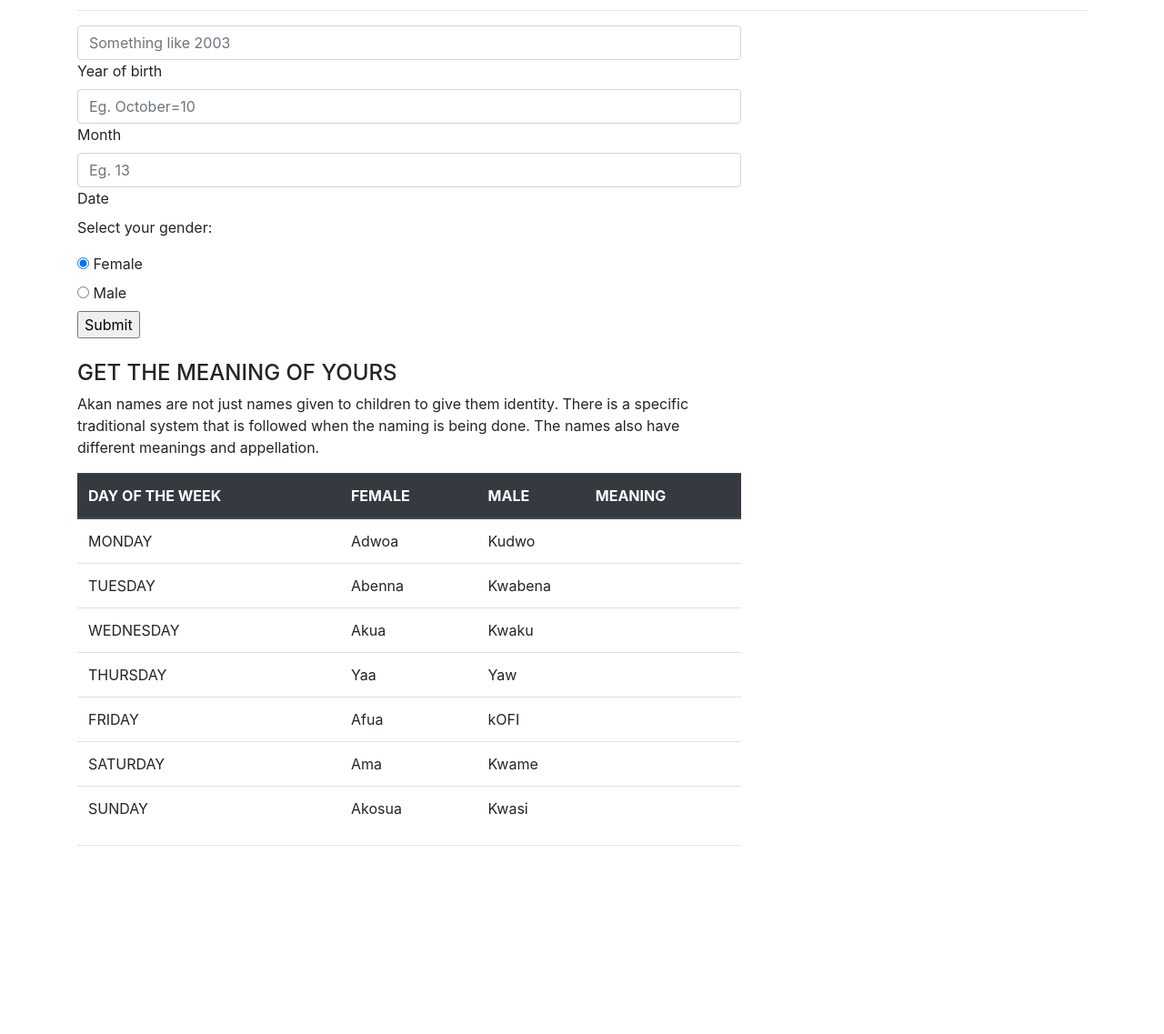
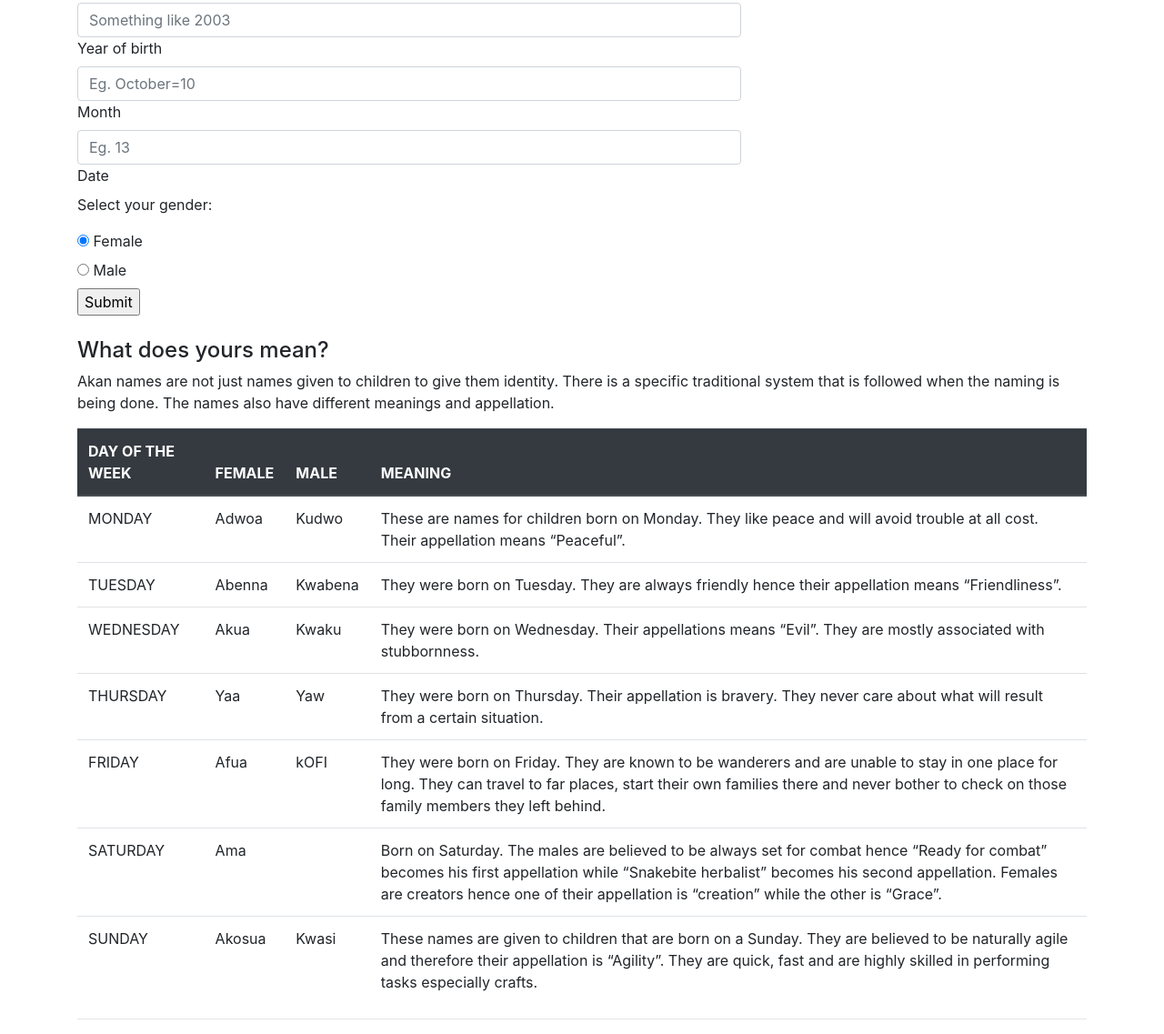
Before and after one commit to AtienoObwanda/AkanNameS, a plain HTML site: page index.html in a window 1280 px wide. Shown: the part 360-1497 px from the top of the page at 91% size. Before the commit the page ends 1306 px from the top, so only its background shows below. Drawn offline with nearby package versions, Linux system fonts and the light colour scheme.

```diff
--- a/index.html
+++ b/index.html
@@ -37,7 +37,7 @@
                     <hr>
                     <form  id="form" name="form" onsubmit="findDay()">
                       <h5> Enter your birth details to generate your Akan name:
-                        <hr>
+
                     </h5>
                       <div class="row">
                         <div class="col-md-8">
@@ -89,10 +89,10 @@
                     </form>
                 </div>
                 <hr>
-                <div class="col-md-8">
+                <div class="col-md-12">
                     <br>
 
-        <h4>GET THE MEANING OF YOURS</h4>
+        <h4>What does yours mean?</h4>
         <div class="meaning">
           <p>
             Akan names are not just names given to children to give them identity. There is a specific traditional system that is followed when the naming is being done.
@@ -112,37 +112,50 @@
                           <tr>
                             <td>MONDAY</td>
                             <td>Adwoa</td>
-                            <td colspan="2">Kudwo</td>
+                            <td>Kudwo</td>
+                            <td colspan="3">These are names for children born on Monday. They like peace and will avoid trouble at all cost. Their appellation means “Peaceful”.</td>
                           </tr>
                           <tr>
                             <td>TUESDAY</td>
                             <td>Abenna</td>
-                            <td colspan="2">Kwabena</td>
+                            <td colspan>Kwabena</td>
+                            <td colspan="3">They were born on Tuesday. They are always friendly hence their appellation means “Friendliness”.</td>
+
                           </tr>
                           <tr>
                             <td>WEDNESDAY</td>
                             <td>Akua</td>
-                            <td colspan="2">Kwaku</td>
+                            <td colspan>Kwaku</td>
+                            <td colspan="3">They were born on Wednesday. Their appellations means “Evil”. They are mostly associated with stubbornness.</td>
+
                           </tr>
                           <tr>
                             <td>THURSDAY</td>
                             <td>Yaa</td>
-                            <td colspan="2">Yaw</td>
+                            <td colspan>Yaw</td>
+                            <td colspan="3">They were born on Thursday. Their appellation is bravery. They never care about what will result from a certain situation.</td>
+
                           </tr>
                           <tr>
                             <td>FRIDAY</td>
                             <td>Afua</td>
-                            <td colspan="2">kOFI</td>
+                            <td colspan>kOFI</td>
+                            <td colspan="3">They were born on Friday. They are known to be wanderers and are unable to stay in one place for long. They can travel to far places, start their own families there and never bother to check on those family members they left behind.</td>
+
                           </tr>
                           <tr>
                             <td>SATURDAY</td>
                             <td>Ama</td>
-                            <td colspan="2">Kwame</td>
+                            <td colspanKwame</td>
+                            <td colspan="3">Born on Saturday. The males are believed to be always set for combat hence “Ready for combat” becomes his first appellation while “Snakebite herbalist” becomes his second appellation. Females are creators hence one of their appellation is “creation” while the other is “Grace”.</td>
+
                           </tr>
                           <tr>
                             <td>SUNDAY</td>
                             <td>Akosua</td>
-                            <td colspan="2">Kwasi</td>
+                            <td colspan>Kwasi</td>
+                            <td colspan="3">These names are given to children that are born on a Sunday. They are believed to be naturally agile and therefore their appellation is “Agility”. They are quick, fast and are highly skilled in performing tasks especially crafts.</td>
+
                           </tr>
 
                         </tbody>
```
Also changed, not shown: images/img1.png (added), images/img2.png (added).
